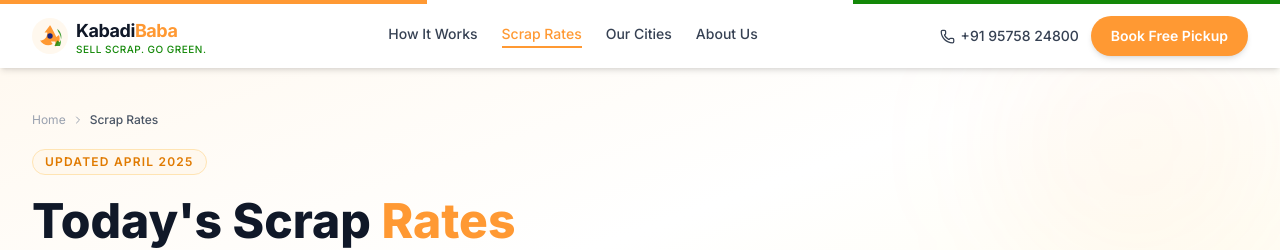
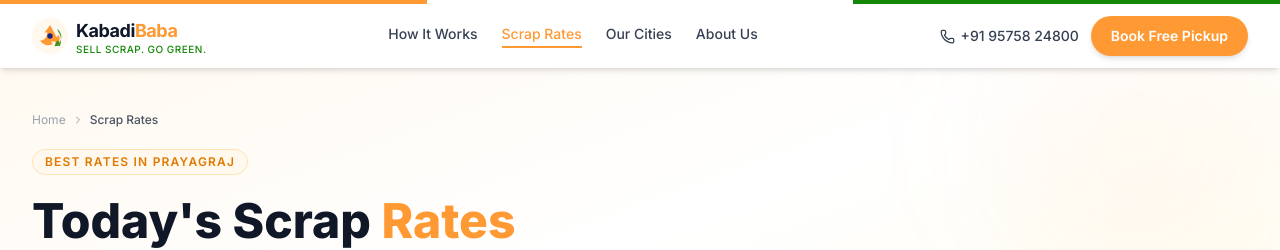
Before and after one commit to codeandpromote/kabadibaba, a Next.js app: page /rates in a window 1280 px wide. Shown: the top 250 px of the page. Built offline with nearby package versions, Linux system fonts and the light colour scheme.

Commit message:
Third Commit

```diff
--- a/src/app/rates/page.tsx
+++ b/src/app/rates/page.tsx
@@ -14,7 +14,7 @@ export default function RatesPage() {
   return (
     <>
       <PageHero
-        badge="Updated April 2025"
+        badge="Best Rates in Prayagraj"
         title="Today's Scrap"
         titleHighlight="Rates"
         subtitle="Transparent, market-linked rates for all types of scrap. What you see is what you get — no deductions, no surprises."
```
